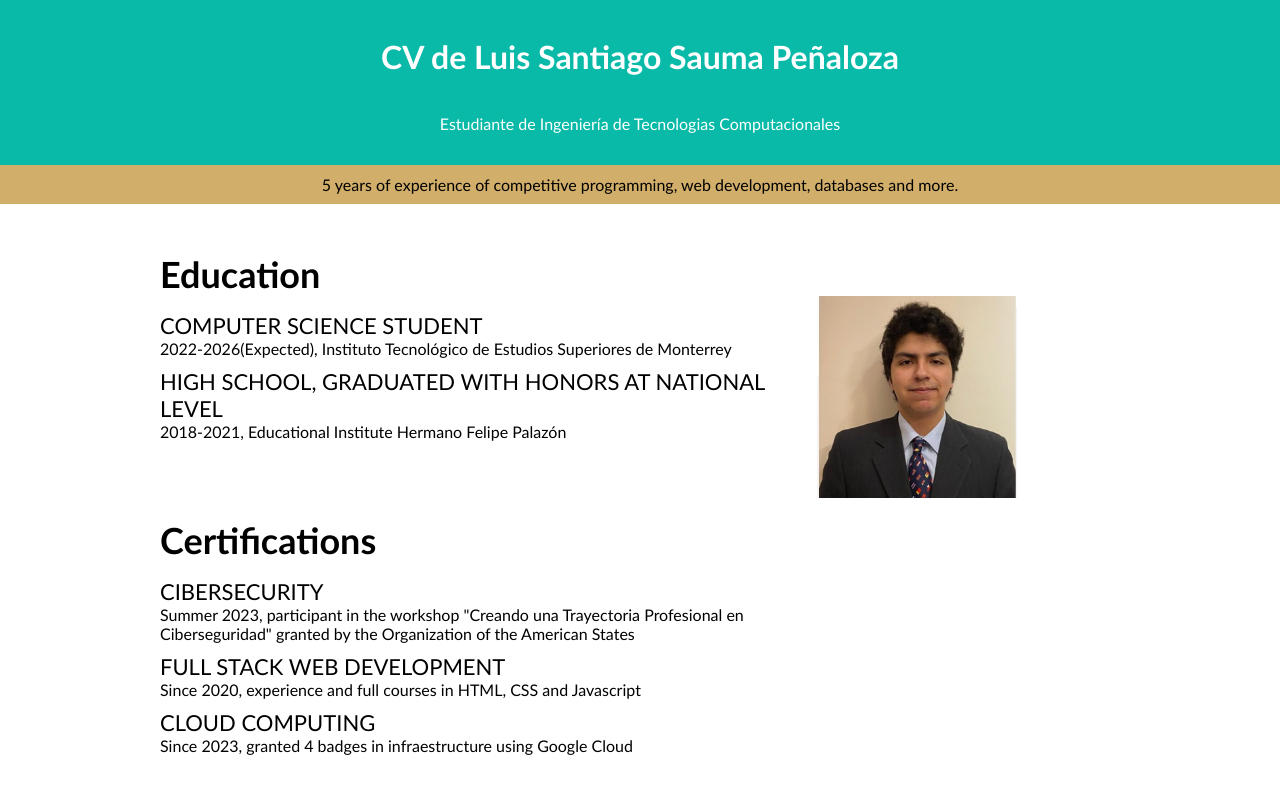
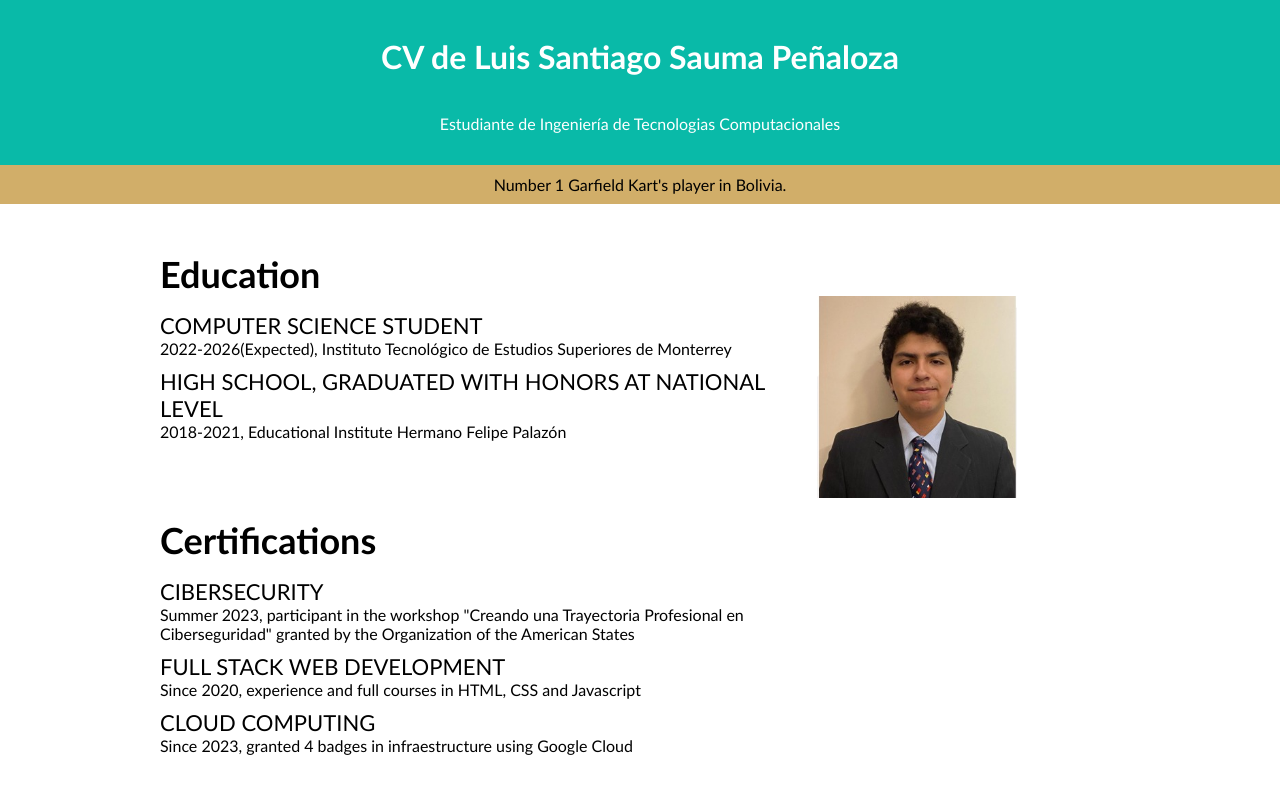
Before and after one commit to santiagosauma/santiagosauma.github.com, a plain HTML site: page cv/index.html in a window 1280 px wide. Shown: the top 800 px of the page. Drawn offline with Linux system fonts and the light colour scheme.

Commit message:
Update index.html

```diff
--- a/cv/index.html
+++ b/cv/index.html
@@ -12,7 +12,7 @@
         </header>
         <header>
             <div style = "background-color: #d1ae69; color: black; text-align: center; padding: 10px;">
-                5 years of experience of competitive programming, web development, databases and more.
+                Number 1 Garfield Kart's player in Bolivia.
             </div>
             <section>
                 <div style = "width:960px;margin-right: auto;margin-left: auto;">
```
